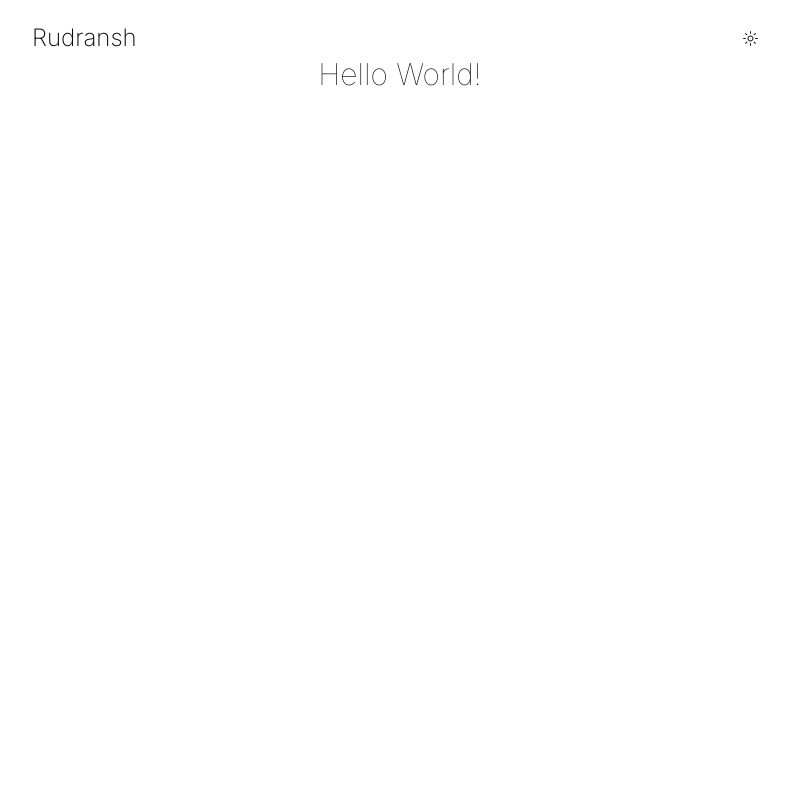
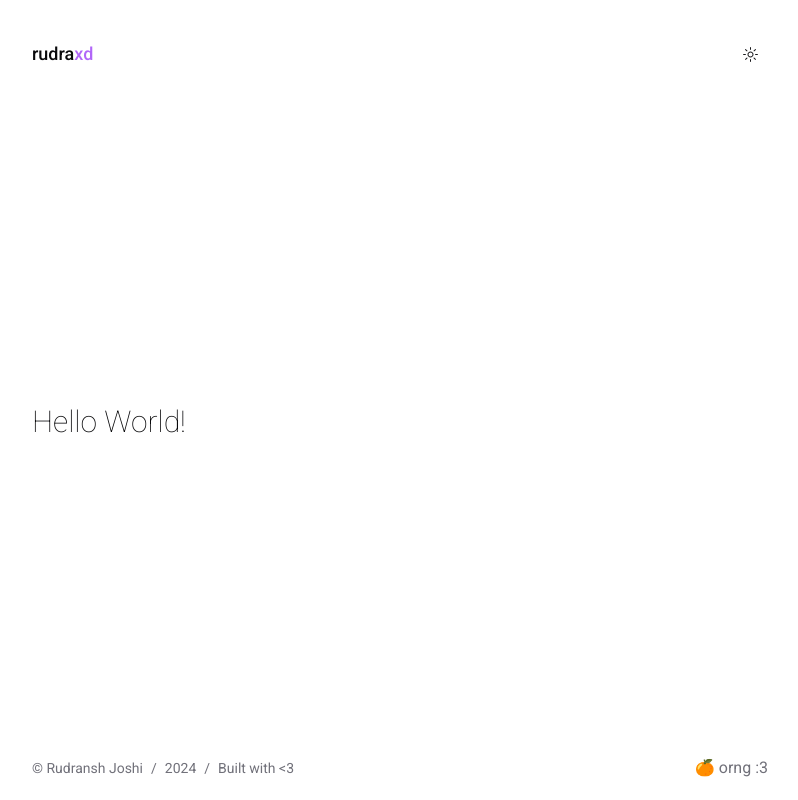
Before and after one commit to FireHead90544/w3, a Next.js app: page / in a window 1280 px wide. Shown: the whole page, without its empty margins (240-1038 px from the left). Built offline with nearby package versions, Linux system fonts and the light colour scheme.

Commit message:
feat: setup layaout (temp)

```diff
--- a/app/layout.tsx
+++ b/app/layout.tsx
@@ -1,14 +1,15 @@
 import type { Metadata } from "next";
-import { Inter } from "next/font/google";
+import { Roboto } from "next/font/google";
 import "./globals.css";
 import { ThemeProvider } from "@/components/(theme)/ThemeProvider";
-import { ThemeToggle } from "@/components/(theme)/ThemeSwitcher";
+import Header from "@/components/(layout)/Header";
+import Footer from "@/components/(layout)/Footer";
 
-const font = Inter({ subsets: ["latin"] });
+const font = Roboto({ weight: ['100', '300', '400', '500', '700', '900'], subsets: ["latin"] });
 
 export const metadata: Metadata = {
-  title: "Create Next App",
-  description: "Generated by create next app",
+  title: "Rudransh Joshi",
+  description: "Just a typical relatable guy you can't relate to.",
 };
 
 export default function RootLayout({
@@ -20,12 +21,12 @@ export default function RootLayout({
     <html lang="en" suppressHydrationWarning>
       <body className={font.className}>
         <ThemeProvider attribute="class" defaultTheme="system" enableSystem disableTransitionOnChange>
-          <div className="container max-w-3xl mx-auto min-h-screen px-4 py-5">
-            <div className="flex justify-between"> {/* Temporary Header */}
-              <span className="self-center font-extralight text-2xl">Rudransh</span>
-              <ThemeToggle />
-            </div>
-            {children}
+          <div className="container flex flex-col max-w-3xl mx-auto min-h-screen px-4 py-5">
+            <Header />
+            <main className="flex-1 flex">
+              {children}
+            </main>
+            <Footer />
           </div>
         </ThemeProvider>
       </body>
```
